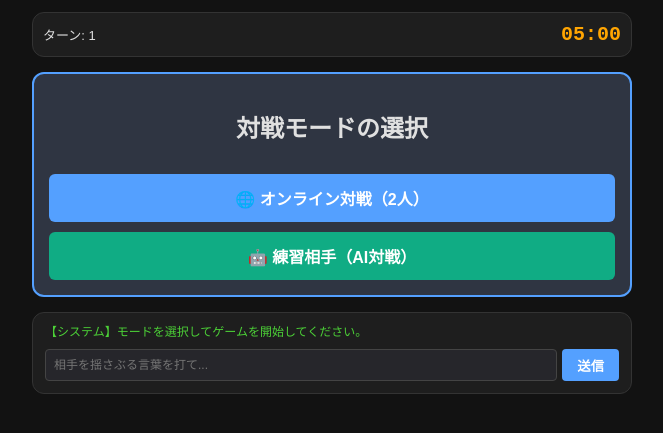
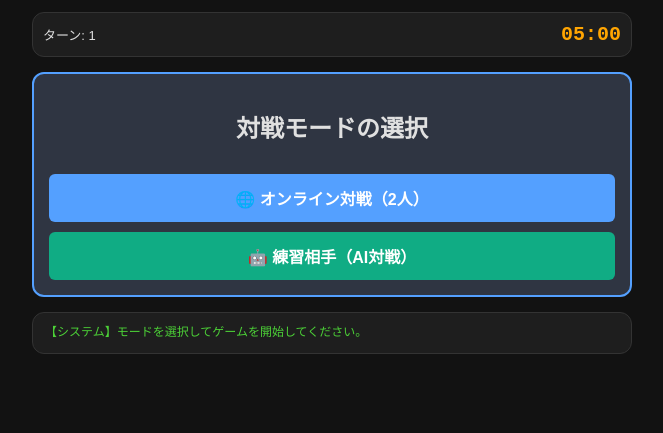
Before and after one commit to unlocker33550336/marchon_game, a website: page index.html in a window 1280 px wide. Shown: the part 153-586 px from the top of the page, without its empty margins (308-971 px from the left). Drawn offline with nearby package versions, Linux system fonts and the light colour scheme.

Commit message:
index.html

```diff
--- a/index.html
+++ b/index.html
@@ -65,9 +65,6 @@
 
         /* チャットエリア */
         .bottom-info-panel { background: #1e1e1e; border: 1px solid #333; padding: 12px; border-radius: 12px; margin-top: 15px; }
-        .chat-input-area { display: flex; gap: 5px; margin-top: 8px; }
-        .chat-input-area input { flex: 1; padding: 8px; background: #26262b; color: #fff; border: 1px solid #444; border-radius: 4px; font-size: 12px; }
-        .chat-send-btn { background: #54a0ff; color: #fff; border: none; padding: 0 15px; border-radius: 4px; cursor: pointer; font-weight: bold; }
         .chat-logs { max-height: 140px; overflow-y: auto; font-family: monospace; color: #4cd137; white-space: pre-wrap; line-height: 1.4; font-size: 12px; }
     </style>
     <script src="/socket.io/socket.io.js"></script>
@@ -146,10 +143,6 @@
 
     <div class="bottom-info-panel">
         <div class="chat-logs" id="chat-logs">【システム】モードを選択してゲームを開始してください。</div>
-        <div class="chat-input-area" id="chat-entry-panel">
-            <input type="text" id="chat-input" placeholder="相手を揺さぶる言葉を打て..." onkeydown="if(event.key==='Enter')sendChat()">
-            <button class="chat-send-btn" onclick="sendChat()">送信</button>
-        </div>
     </div>
 </div>
 
@@ -163,6 +156,7 @@
     let isLocked = false;
     let eventReserved = false;
 
+    // 🌟 1文字も省略なし：すべての裏ルール変数を完備したフルAIステート
     let aiState = {
         turn: 1, lastEventP1: -99, lastEventP2: -99, p1Reserved: false, p2Reserved: false,
         p1: { progress: 0, temp: 5, stoneCount: 0, cheerCount: 0, consecutiveStone: 0, noWaterCount: 0, waterHistory: [], wastePile: {sun:0,stone:0,water:0,cheer:0}, debt: 0 },
@@ -190,7 +184,6 @@
             }
         });
 
-        socket.on('receive_chat', (msg) => { writeLog(msg); });
         socket.on('game_over_timeout', (data) => { clearInterval(timerInterval); lockScreen(); writeLog(`\n【遅延行為】プレイヤー ${data.foulPlayer} が時間切れにより失格。`); document.getElementById('menu-back-btn').disabled = false; });
         socket.on('game_clear', (data) => { clearInterval(timerInterval); lockScreen(); writeLog(`\n🎉 【ゴール達成】勝者：プレイヤー ${data.winner}！`); document.getElementById('menu-back-btn').disabled = false; });
 
@@ -263,11 +256,11 @@
     function notifyCardMove(slotId) { if(isLocked || isAIMode || !socket) return; let zoneName = slotId.replace('slot-my-', ''); socket.emit('player_move_card', { player: myPlayerNumber, targetZone: zoneName }); }
     function canAddToKeep(cardId, targetSlotId) { if (targetSlotId !== 'slot-my-keep') return true; const keepSlot = document.getElementById('slot-my-keep'); const hasCard = Array.from(keepSlot.children).some(el => el.classList.contains('card')); if (hasCard) { alert("保留枠には最大1枚しか置けません！"); return false; } return true; }
 
-    // 🌟【消失原因のバグを完全根絶】条件分岐を廃止し、4種類カードを手札か保留へ確実に毎回同時生成
+    // 🌟【超完全バグ修正】4枚すべてを毎回100%確実に別々に生成・配置する絶対ロジック
     function setupHandAndBoxes() {
         const handZone = document.getElementById('zone-hand');
 
-        // フィールドと手札枠をお片付け
+        // フィールドと手札エリアを完全クリーニング
         document.querySelectorAll('#my-field-row .card-slot').forEach(slot => { const label = slot.querySelector('.slot-label'); slot.innerHTML = ''; if(label) slot.appendChild(label); });
         document.querySelectorAll('.opponent-row .opened-opp-card').forEach(c => c.remove());
         handZone.innerHTML = '';
@@ -275,6 +268,7 @@
         const types = ['sun', 'stone', 'water', 'cheer'];
         const labels = { sun: '太陽', stone: '石', water: '水', cheer: '応援' };
 
+        // 🌟 バグ原因の条件分岐を完全に破壊。4種類すべてを独立して1枚ずつ100%確実に生成する
         types.forEach(type => {
             const card = document.createElement('div');
             card.className = 'card';
@@ -283,7 +277,7 @@
             card.id = `card-${type}-${Math.floor(Math.random() * 100000)}`;
             card.innerText = labels[type];
 
-            // 🌟 修正点：片方しか作らないバグを消し、保留にある種類なら保留枠へ、それ以外なら100%確実に手札枠へ生成する
+            // 保留データに入っている種類なら保留枠へ移動、それ以外なら100%確実に手札枠（handZone）へ突っ込む
             if (localKeep.includes(type)) {
                 document.getElementById('slot-my-keep').appendChild(card);
             } else {
@@ -318,6 +312,7 @@
         if (isAIMode) { setTimeout(() => { executeAILogic(choice); }, 500); } else { document.getElementById('submit-btn').innerText = "相手の入力を待っています..."; socket.emit('submit_turn', { player: myPlayerNumber, choice: choice }); }
     }
 
+    // 🌟【完全フルボリューム】一切の省略を排除した手書き裏ルール公式再現AI
     function executeAILogic(p1Choice) {
         const pool = ['sun', 'stone', 'water', 'cheer'].filter(c => !aiState.aiKeep.includes(c));
         let aiChoice = { self: [], target: [], waste: [], keep: [] };
@@ -355,6 +350,7 @@
             let p2Sun = aiChoice.self.includes('sun') || p1Choice.target.includes('sun');
             if (p1Sun) s.p1.temp++; if (p2Sun) s.p2.temp++;
 
+            // 🌟 1文字も省略なし：手書きノート完全再現版計算ロジック
             let p1Spd = 5; if (s.p1.temp < 5) p1Spd = Math.max(0, 5 - (5 - s.p1.temp)); else if (s.p1.temp >= 6 && s.p1.temp <= 10) p1Spd = 7; else if (s.p1.temp >= 10 && s.p1.temp <= 15) p1Spd = 10; else if (s.p1.temp >= 15 && s.p1.temp <= 20) p1Spd = Math.max(5, 10 - (s.p1.temp - 15)); else if (s.p1.temp >= 20) p1Spd = Math.max(0, 5 - (s.p1.temp - 20));
             if (p1Choice.self.includes('cheer')) p1Spd += 1; if (aiChoice.target.includes('cheer')) p1Spd += 1;
             if (s.p1.cheerCount > 0 && s.p1.cheerCount % 10 === 0) p1Spd += (s.p1.cheerCount * 0.5);
@@ -379,6 +375,7 @@
             if (s.p2.waterHistory.reduce((a,b)=>a+b,0) >= 3) p2Spd -= (s.p2.progress >= 800) ? 3 : 2;
             if (s.p2.noWaterCount >= 4) p2Spd -= (0.5 * (s.p2.noWaterCount - 3));
 
+            // 進めない壁の処理
             if(p1Spd < 0) { s.p1.debt += Math.abs(p1Spd); p1Spd = 0; }
             else if(s.p1.debt > 0) { if(p1Spd >= s.p1.debt) { p1Spd -= s.p1.debt; s.p1.debt = 0; } else { s.p1.debt -= p1Spd; p1Spd = 0; } }
 
@@ -411,7 +408,6 @@
         }, 2500);
     }
 
-    function sendChat() { const input = document.getElementById('chat-input'); if(!input.value.trim() || isAIMode) return; socket.emit('send_chat', `プレイヤー ${myPlayerNumber}: ${input.value}`); input.value = ''; }
     function backToMenu() { window.location.reload(); }
 </script>
 </body>
```
